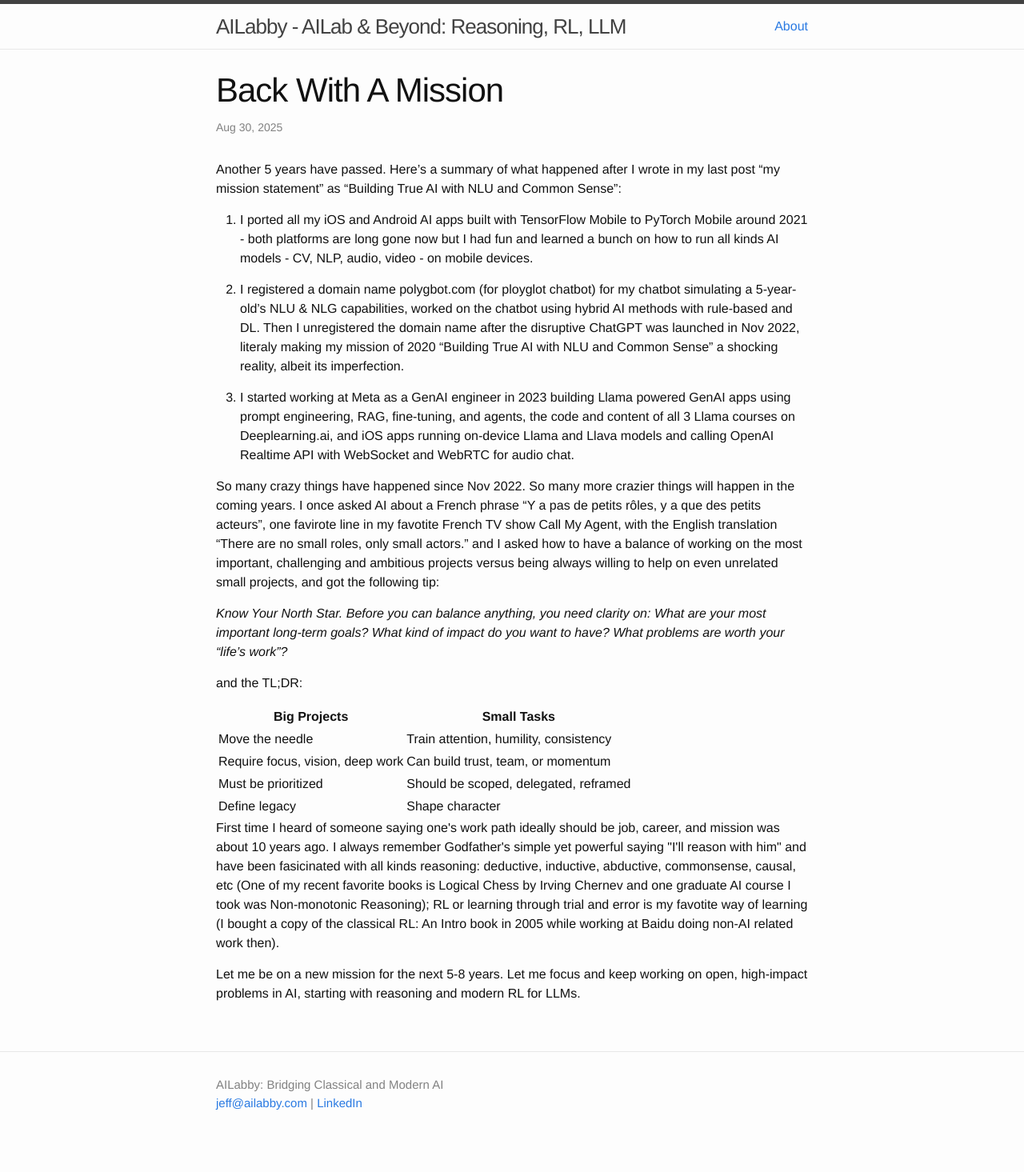
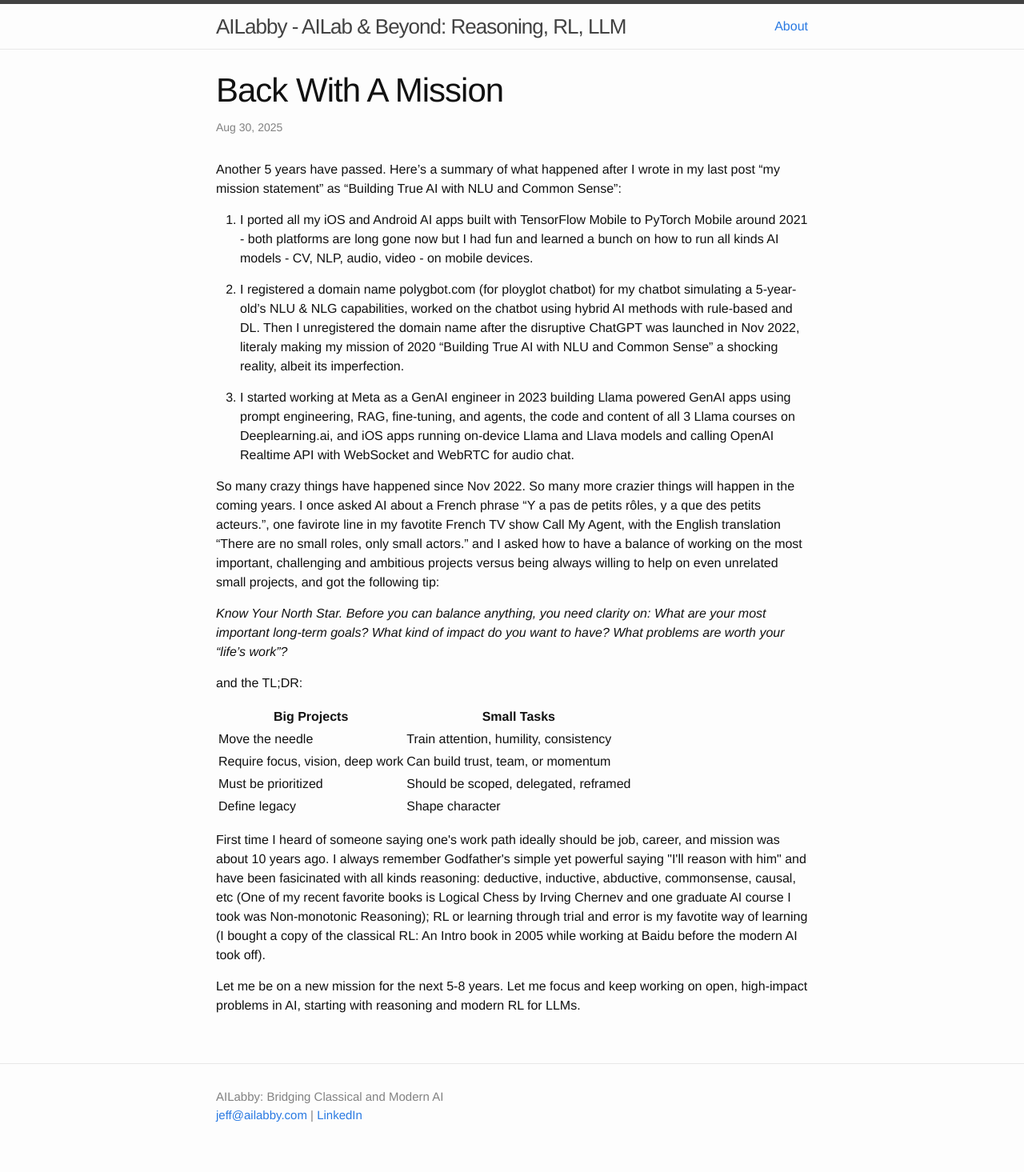
Before and after one commit to jeffxtang/jeffxtang.github.io, a Jekyll site: the page built from _posts/2025-08-30-back-with-a-mission.md, in a window 1280 px wide. Shown: the whole page at 80% size. Built offline with Jekyll 4.4.1, drawn with Linux system fonts in a browser that asks for light colours; comment, search, counter and statistics services are not loaded.

Commit message:
post update

```diff
--- a/_posts/2025-08-30-back-with-a-mission.md
+++ b/_posts/2025-08-30-back-with-a-mission.md
@@ -14,7 +14,7 @@ Another 5 years have passed. Here's a summary of what happened after I wrote in
 
 3. I started working at Meta as a GenAI engineer in 2023 building Llama powered GenAI apps using prompt engineering, RAG, fine-tuning, and agents, the code and content of all 3 Llama courses on Deeplearning.ai, and iOS apps running on-device Llama and Llava models and calling OpenAI Realtime API with WebSocket and WebRTC for audio chat.
 
-So many crazy things have happened since Nov 2022. So many more crazier things will happen in the coming years. I once asked AI about a French phrase "Y a pas de petits rôles, y a que des petits acteurs", one favirote line in my favotite French TV show Call My Agent, with the English translation "There are no small roles, only small actors." and I asked how to have a balance of working on the most important, challenging and ambitious projects versus being always willing to help on even unrelated small projects, and got the following tip:
+So many crazy things have happened since Nov 2022. So many more crazier things will happen in the coming years. I once asked AI about a French phrase "Y a pas de petits rôles, y a que des petits acteurs.", one favirote line in my favotite French TV show Call My Agent, with the English translation "There are no small roles, only small actors." and I asked how to have a balance of working on the most important, challenging and ambitious projects versus being always willing to help on even unrelated small projects, and got the following tip:
 
 *Know Your North Star. Before you can balance anything, you need clarity on:
 What are your most important long-term goals?
@@ -50,9 +50,9 @@ and the TL;DR:
       </tr>
     </tbody>
   </table>
-</div>
+</div><p>
 
 
-<p>First time I heard of someone saying one's work path ideally should be job, career, and mission was about 10 years ago. I always remember Godfather's simple yet powerful saying "I'll reason with him" and have been fasicinated with all kinds reasoning: deductive, inductive, abductive, commonsense, causal, etc (One of my recent favorite books is Logical Chess by Irving Chernev and one graduate AI course I took was Non-monotonic Reasoning); RL or learning through trial and error is my favotite way of learning (I bought a copy of the classical RL: An Intro book in 2005 while working at Baidu doing non-AI related work then).
+<p>First time I heard of someone saying one's work path ideally should be job, career, and mission was about 10 years ago. I always remember Godfather's simple yet powerful saying "I'll reason with him" and have been fasicinated with all kinds reasoning: deductive, inductive, abductive, commonsense, causal, etc (One of my recent favorite books is Logical Chess by Irving Chernev and one graduate AI course I took was Non-monotonic Reasoning); RL or learning through trial and error is my favotite way of learning (I bought a copy of the classical RL: An Intro book in 2005 while working at Baidu before the modern AI took off).
 
 <p>Let me be on a new mission for the next 5-8 years. Let me focus and keep working on open, high-impact problems in AI, starting with reasoning and modern RL for LLMs.
```
